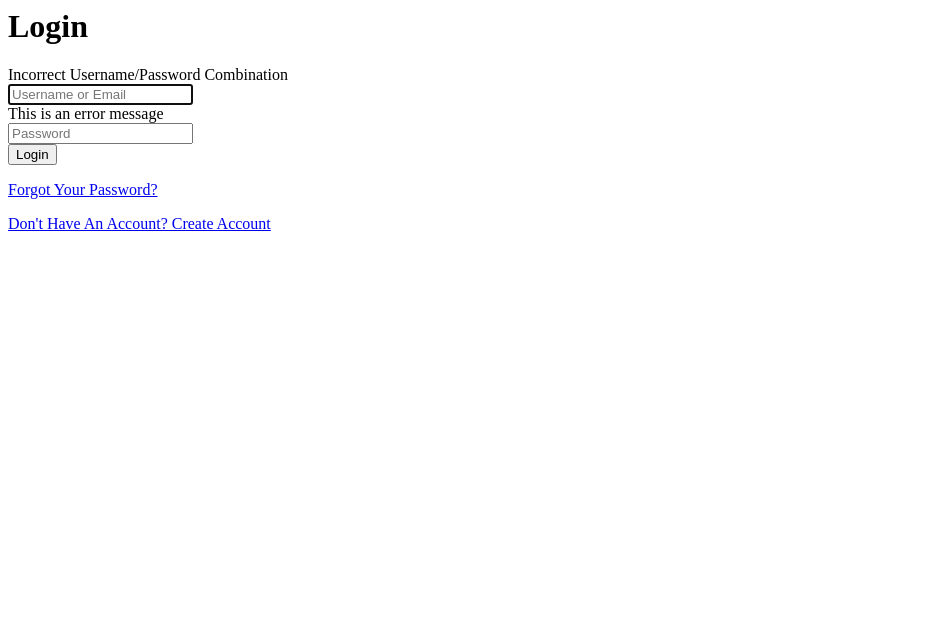
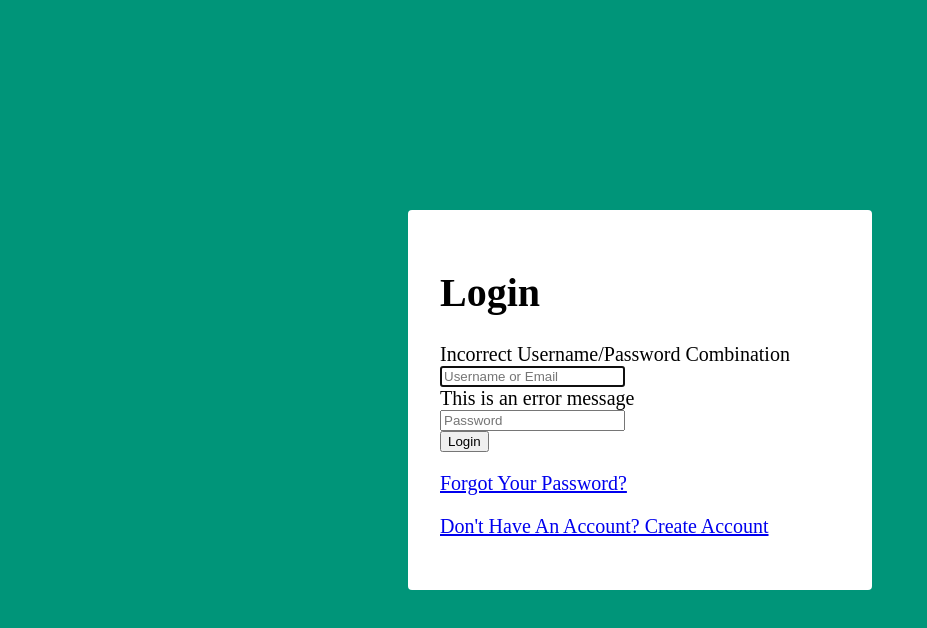
Before and after one commit to garyngo/odinproject, a plain HTML site: page freecryptotaxsoftware/index.html in a window 1280 px wide. Shown: the whole page, without its empty margins (0-927 px from the left). Drawn offline with Linux system fonts and the light colour scheme.

Commit message:
further styling

```diff
--- a/freecryptotaxsoftware/style.css
+++ b/freecryptotaxsoftware/style.css
@@ -5,4 +5,24 @@ body {
     --color-error: #cc3333;
     --color-success: #4bb544;
     --border-radius: 4px;
+
+    margin: 0;
+    height: 100vh;
+    display: flex;
+    align-items: center;
+    justify-content: center;
+    font-size: 20px;
+    background: var(--color-primary);
+    background-size: cover;
 }
+
+.container {
+    width: 400px;
+    max-width: 400px;
+    margin: 1rem;
+    padding: 2rem;
+    box-shadow: 0 0 40px rba(0,0,0,0.2);
+    border-radius: var(--border-radius);
+    background: #FFFFFF;
+
+}
```
